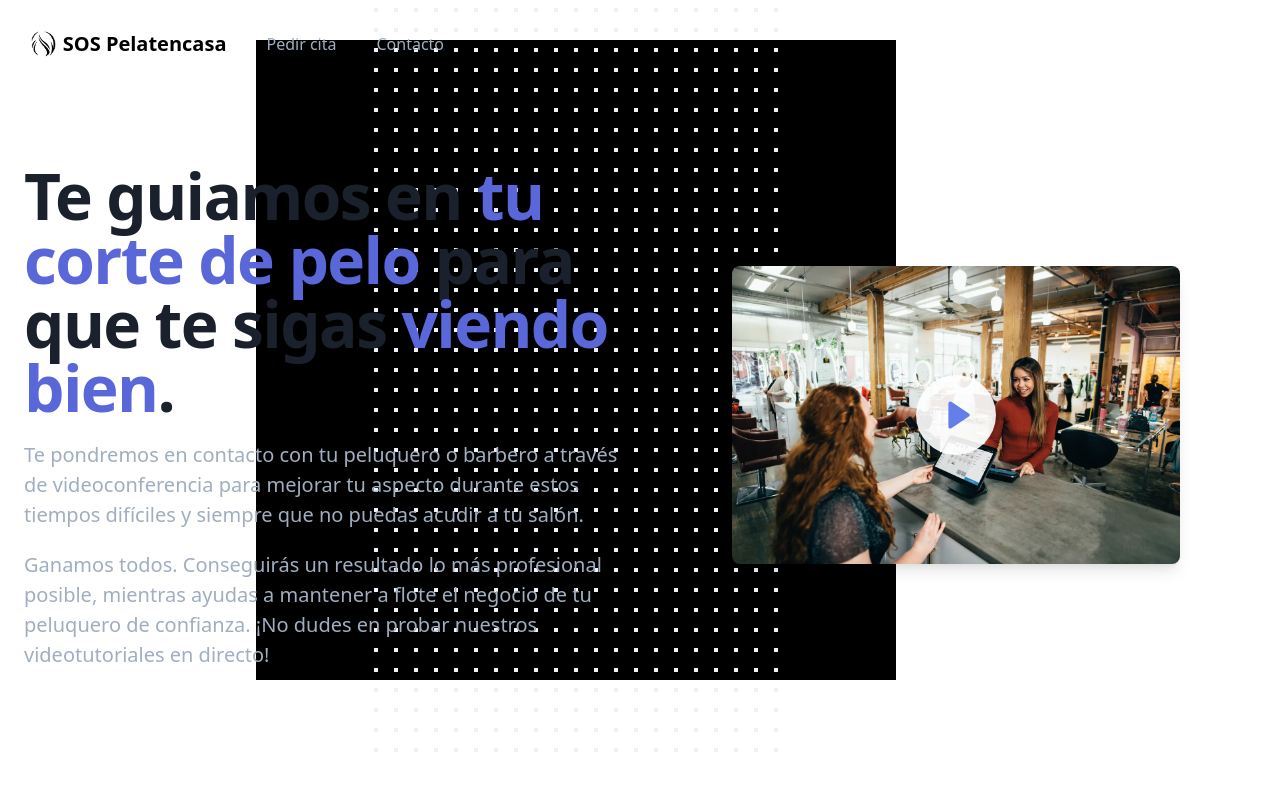
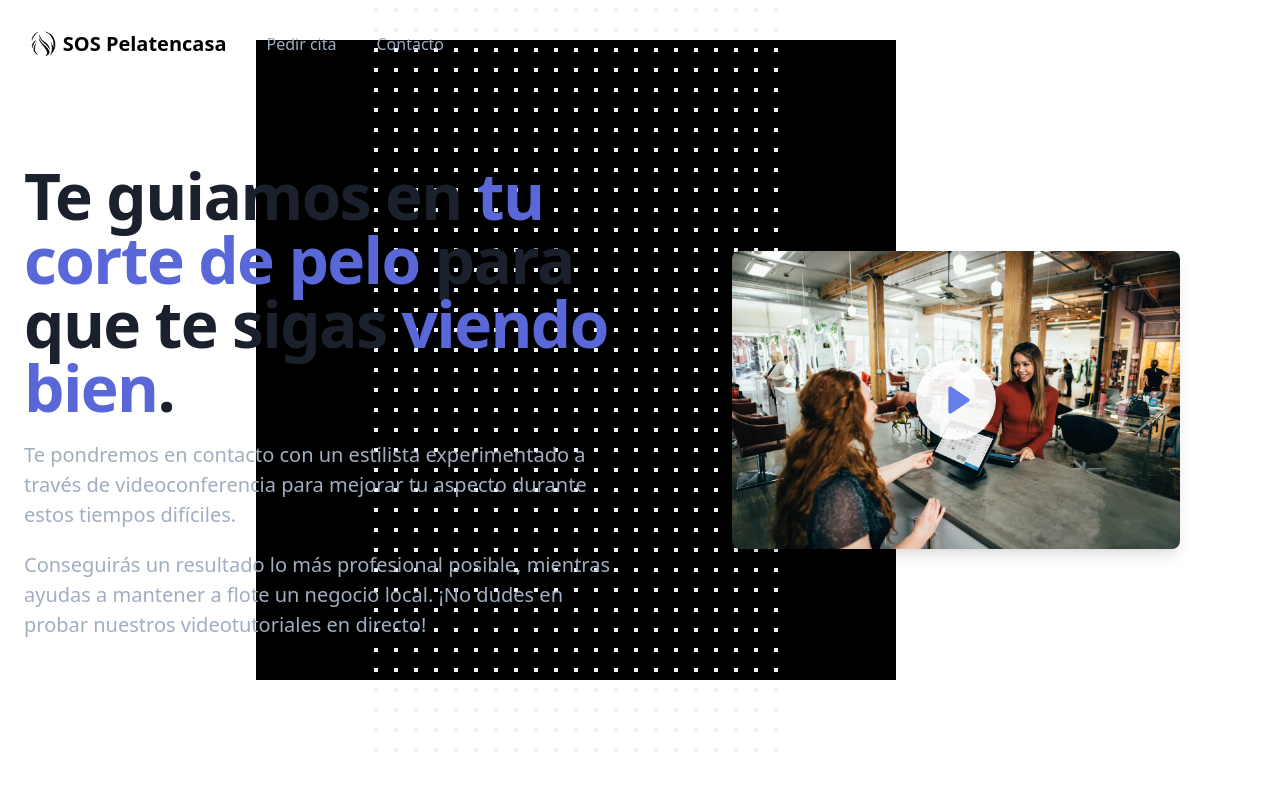
Before and after one commit to Afsoon/soscortarmeelpelo, a Next.js app: page / in a window 1280 px wide. Shown: the top 800 px of the page. Built offline with nearby package versions, Linux system fonts and the light colour scheme; what @tailwindcss/ui would draw is missing.

Commit message:
Improve text

```diff
--- a/src/components/HeroSection/index.tsx
+++ b/src/components/HeroSection/index.tsx
@@ -183,15 +183,14 @@ const HeroSection = () => {
                 <span className="text-indigo-600">viendo bien</span>.
               </h2>
               <p className="mt-3 text-base text-gray-500 sm:mt-5 sm:text-xl lg:text-lg xl:text-xl">
-                Te pondremos en contacto con tu peluquero o barbero a través de
-                videoconferencia para mejorar tu aspecto durante estos tiempos
-                difíciles y siempre que no puedas acudir a tu salón.
+                Te pondremos en contacto con un estilista experimentado a través
+                de videoconferencia para mejorar tu aspecto durante estos
+                tiempos difíciles.
               </p>
               <p className="mt-3 text-base text-gray-500 sm:mt-5 sm:text-xl lg:text-lg xl:text-xl">
-                Ganamos todos. Conseguirás un resultado lo más profesional
-                posible, mientras ayudas a mantener a flote el negocio de tu
-                peluquero de confianza. ¡No dudes en probar nuestros
-                videotutoriales en directo!
+                Conseguirás un resultado lo más profesional posible, mientras
+                ayudas a mantener a flote un negocio local. ¡No dudes en probar
+                nuestros videotutoriales en directo!
               </p>
             </div>
             <div className="mt-12 relative sm:max-w-lg sm:mx-auto lg:mt-0 lg:max-w-none lg:mx-0 lg:col-span-6 lg:flex lg:items-center">
--- a/src/pages/book.tsx
+++ b/src/pages/book.tsx
@@ -35,7 +35,7 @@ const Book = () => {
         <title>SOS Pelatencasa - Pedir cita</title>
         <meta
           name="description"
-          content="Pida hoy su cita con su peluquero de confianza para que le asista en lo que desee. "
+          content="Pida hoy su cita con un estillista experimentado para que le asista en lo que desee. "
         />
         <meta name="robots" content="index, follow" />
         <meta name="msapplication-TileColor" content="#00aba9" />
@@ -53,14 +53,14 @@ const Book = () => {
         <meta property="og:image:height" content="500" />
         <meta
           property="og:description"
-          content="Pida hoy su cita con su peluquero de confianza para que le asista en lo que desee. "
+          content="Pida hoy su cita con un estillista experimentado para que le asista en lo que desee. "
         />
         <meta name="twitter:card" content="summary_large_image" />
         <meta name="twitter:url" content="https://pelatencasa.now.sh/" />
         <meta name="twitter:title" content="SOS Pelatencasa" />
         <meta
           name="twitter:description"
-          content="Pida hoy su cita con su peluquero de confianza para que le asista en lo que desee. "
+          content="Pida hoy su cita con un estillista experimentado para que le asista en lo que desee. "
         />
         <link rel="canonical" href="https://pelatencasa.now.sh/book" />
       </Head>
--- a/src/pages/contact.tsx
+++ b/src/pages/contact.tsx
@@ -30,7 +30,12 @@ const Input = ({
         {labelValue}
       </label>
       <div className="mt-1 relative rounded-md shadow-sm">
-        <input name={htmlFor} className={className} ref={innerRef} />
+        <input
+          name={htmlFor}
+          id={htmlFor}
+          className={className}
+          ref={innerRef}
+        />
         {error && (
           <div className="absolute inset-y-0 right-0 pr-3 flex items-center pointer-events-none">
             <svg
@@ -76,7 +81,12 @@ const Textarea = ({
         {labelValue}
       </label>
       <div className="mt-1 relative rounded-md shadow-sm">
-        <textarea name={htmlFor} className={className} ref={innerRef} />
+        <textarea
+          name={htmlFor}
+          id={htmlFor}
+          className={className}
+          ref={innerRef}
+        />
         {error && (
           <div className="absolute inset-y-0 right-0 pr-3 flex items-center pointer-events-none">
             <svg
@@ -346,7 +356,7 @@ const Contact = () => {
         <title>SOS Pelatencasa - Enviar mensaje de contacto</title>
         <meta
           name="description"
-          content="Pongasé en contacto con su peluquero para consultar sobre los servicios que desee contratar."
+          content="Pongasé en contacto con un estilita para consultar sobre los servicios que desee contratar."
         />
         <meta name="robots" content="index, follow" />
         <meta name="msapplication-TileColor" content="#00aba9" />
@@ -364,14 +374,14 @@ const Contact = () => {
         <meta property="og:image:height" content="500" />
         <meta
           property="og:description"
-          content="Pongasé en contacto con su peluquero para consultar sobre los servicios que desee contratar."
+          content="Pongasé en contacto con un estilita para consultar sobre los servicios que desee contratar."
         />
         <meta name="twitter:card" content="summary_large_image" />
         <meta name="twitter:url" content="https://pelatencasa.now.sh/" />
         <meta name="twitter:title" content="SOS Pelatencasa" />
         <meta
           name="twitter:description"
-          content="Pongasé en contacto con su peluquero para consultar sobre los servicios que desee contratar."
+          content="Pongasé en contacto con un estilita para consultar sobre los servicios que desee contratar."
         />
         <link rel="canonical" href="https://pelatencasa.now.sh/contact" />
       </Head>
--- a/src/pages/index.tsx
+++ b/src/pages/index.tsx
@@ -12,7 +12,7 @@ const Home = () => {
         <title>SOS Pelatencasa - Página de inicio</title>
         <meta
           name="description"
-          content="Servicio online de asistencia a la peluquería con tu peluquero de confianza."
+          content="Servicio online de asistencia a la peluquería con un estilista experimentado."
         />
         <meta name="apple-mobile-web-app-capable" content="yes" />
         <meta
@@ -38,14 +38,14 @@ const Home = () => {
         <meta property="og:image:height" content="500" />
         <meta
           property="og:description"
-          content="Servicio online de asistencia a la peluquería con tu peluquero de confianza."
+          content="Servicio online de asistencia a la peluquería con un estilista experimentado."
         />
         <meta name="twitter:card" content="summary_large_image" />
         <meta name="twitter:url" content="https://pelatencasa.now.sh/" />
         <meta name="twitter:title" content="SOS Pelatencasa" />
         <meta
           name="twitter:description"
-          content="Servicio online de asistencia a la peluquería con tu peluquero de confianza."
+          content="Servicio online de asistencia a la peluquería con un estilista experimentado."
         />
         <meta
           name="twitter:image"
```
